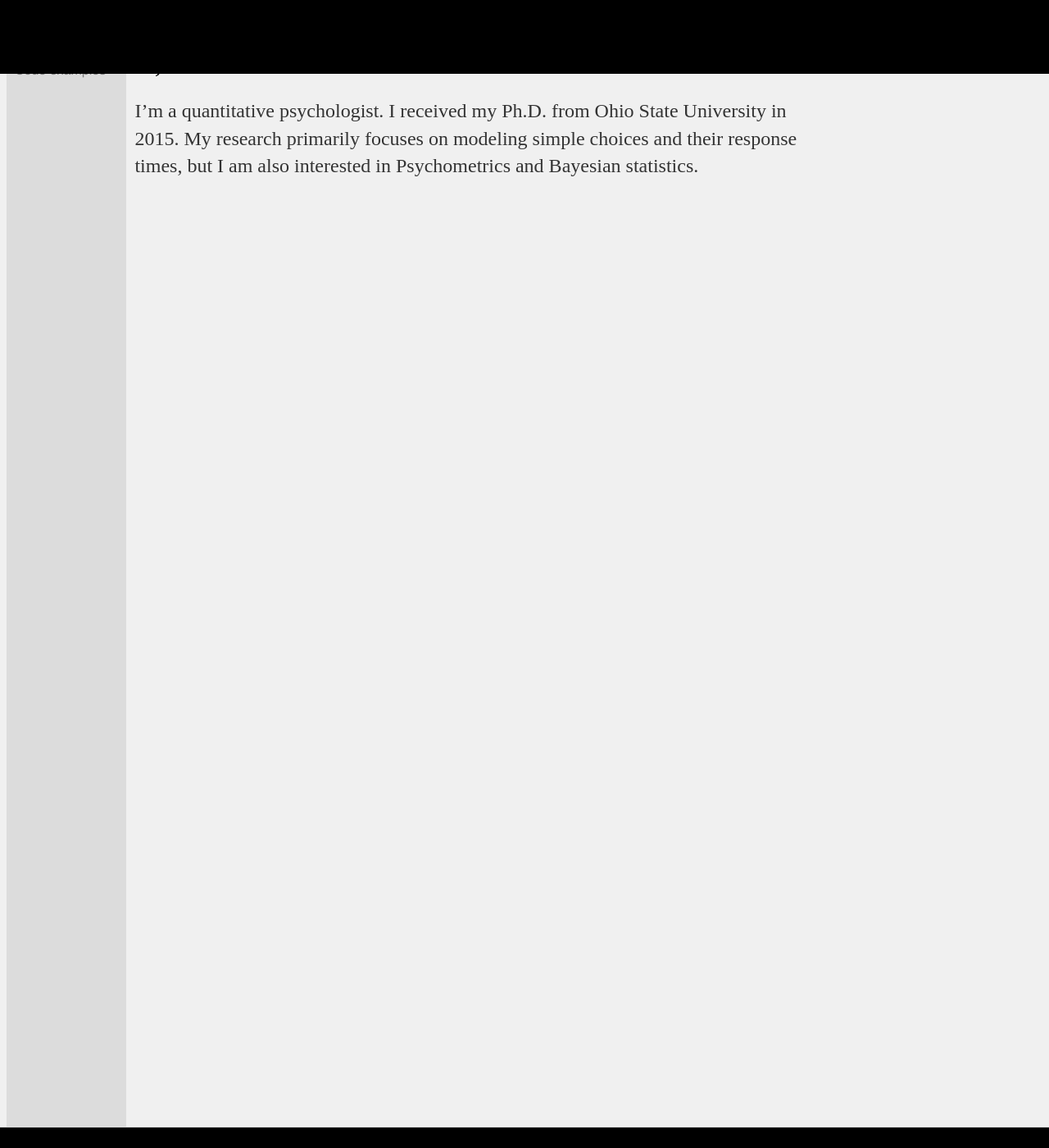
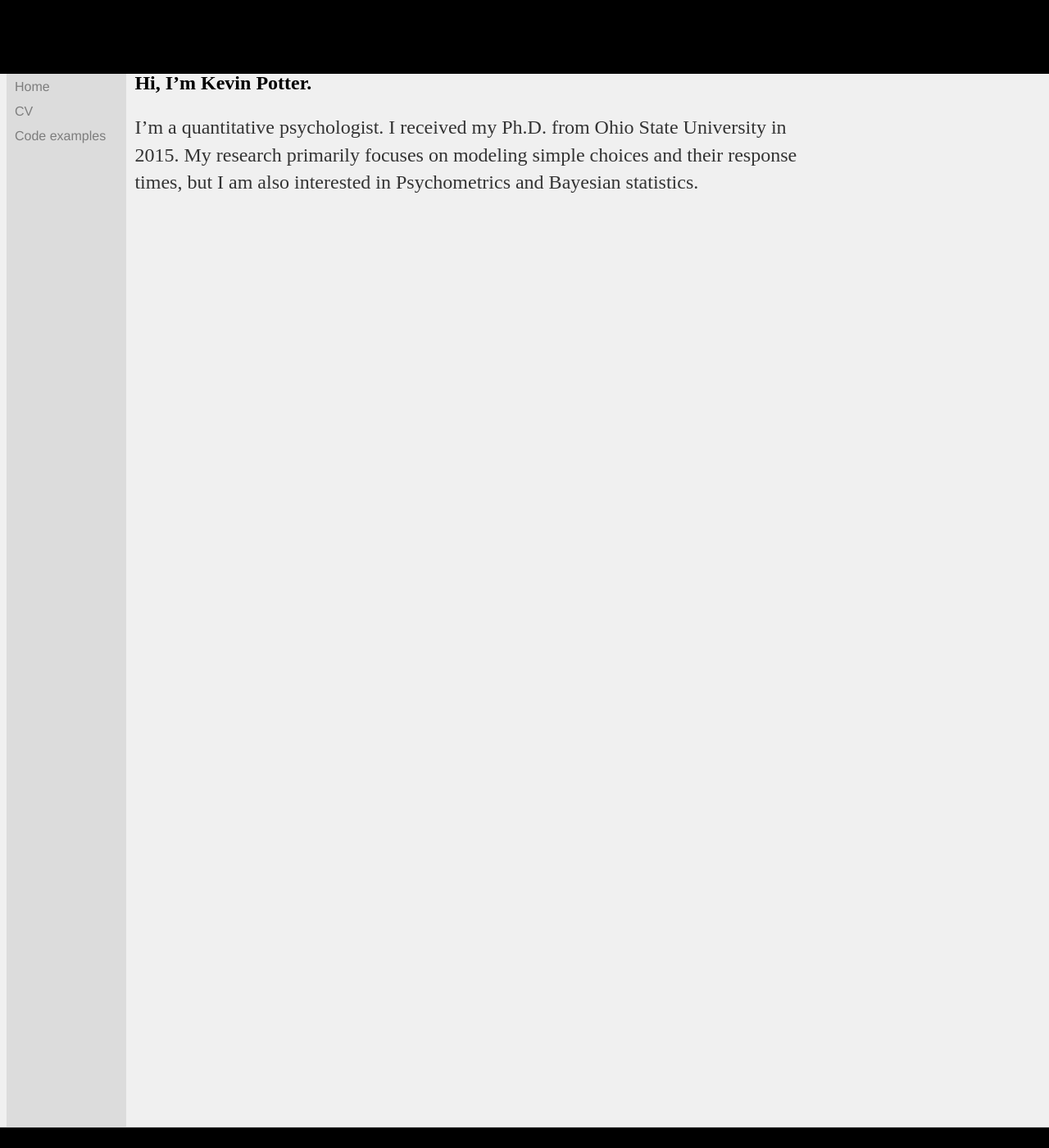
Before and after one commit to rettopnivek/rettopnivek.github.io, a Jekyll site: the page built from index.md, in a window 1280 px wide and 1400 px high. Shown: the whole window at 82% size. Built offline with Jekyll 4.4.1, drawn with Linux system fonts in a browser that asks for light colours.

Commit message:
Update main.css

```diff
--- a/css/main.css
+++ b/css/main.css
@@ -19,6 +19,7 @@ body {
     font-family:'Helvetica', 'Arial', 'Sans-Serif';
     /* Set spacing between lines */
     line-height:15px;
+    margin-top:80px;
     background-color:rgb(220,220,220);
     height:1600px;
     width:10%;
@@ -27,7 +28,7 @@ body {
 }
 /* Main content */
 #section {
-    margin: 30px auto;
+    margin: 50px auto;
     width: 65%;
     float:left;
     padding:10px;
@@ -52,6 +53,7 @@ body {
     /* margin-right: 20px; */
     padding:5px;
     font-size: 1.0em;
+    color:rgb(125,125,125);
 }
 li {
     /* Disable bullet point preceding link */
```
